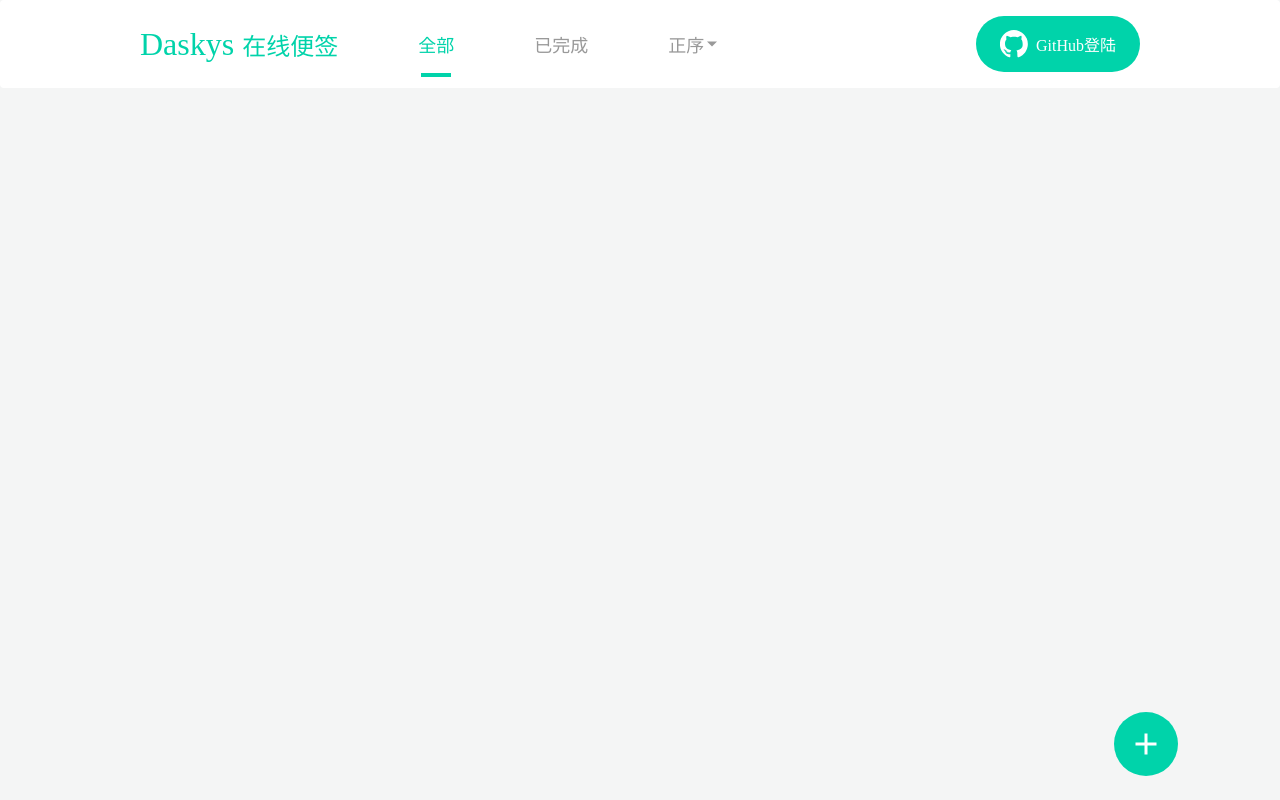
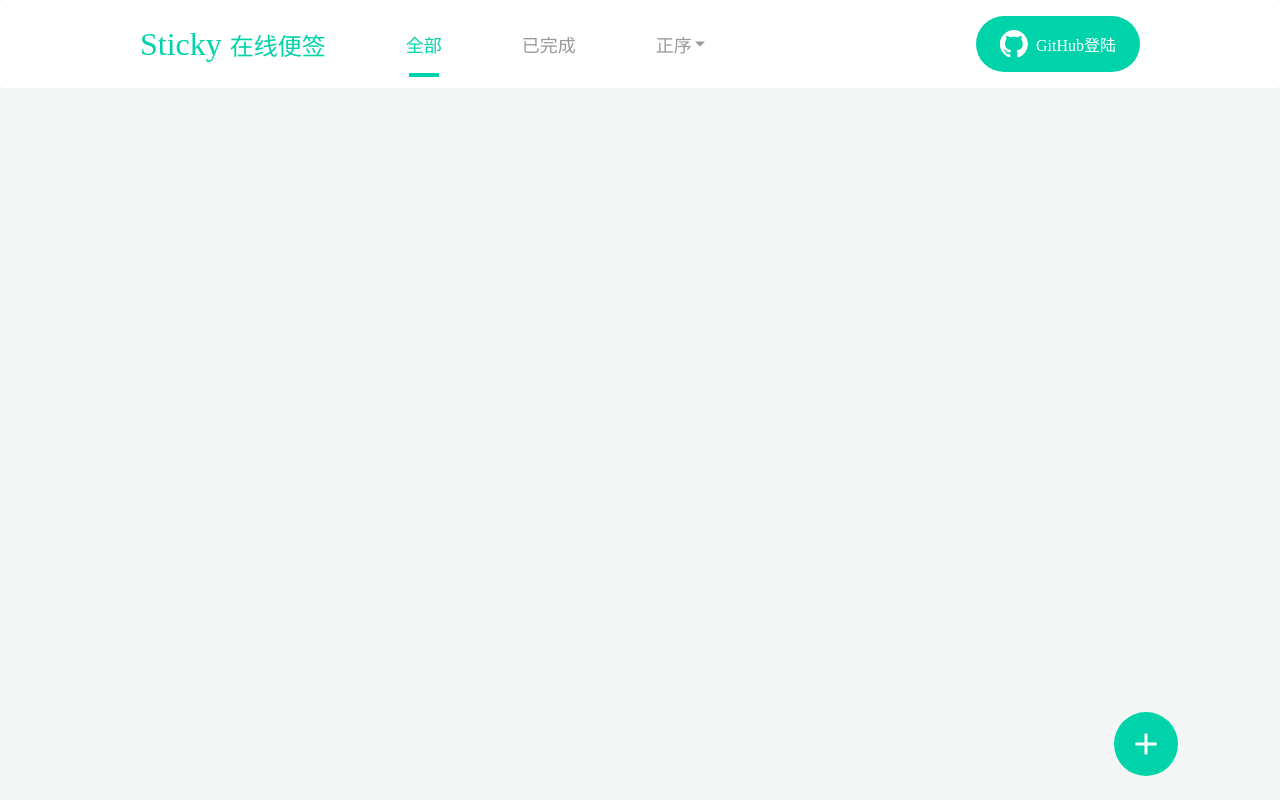
Before and after one commit to shenfeng1945/sticky-note-vue, a Vue app: page / in a window 1280 px wide. Built offline with nearby package versions, Linux system fonts and the light colour scheme.

Commit message:
删除时也重新排序

```diff
--- a/src/components/MainComponent.vue
+++ b/src/components/MainComponent.vue
@@ -2,7 +2,7 @@
     <div id="app">
         <header>
             <div class="header">
-                <div class="title">Daskys
+                <div class="title">Sticky
                     <span>在线便签</span>
                 </div>
                 <ul>
@@ -255,6 +255,7 @@ let options =  {
     },
     deleteNoteById(id){
       this.currentNoteLists = this.currentNoteLists.filter(item=>item.id!==id)
+      this.setSortRank();
     }
   },
   directives: {
```
